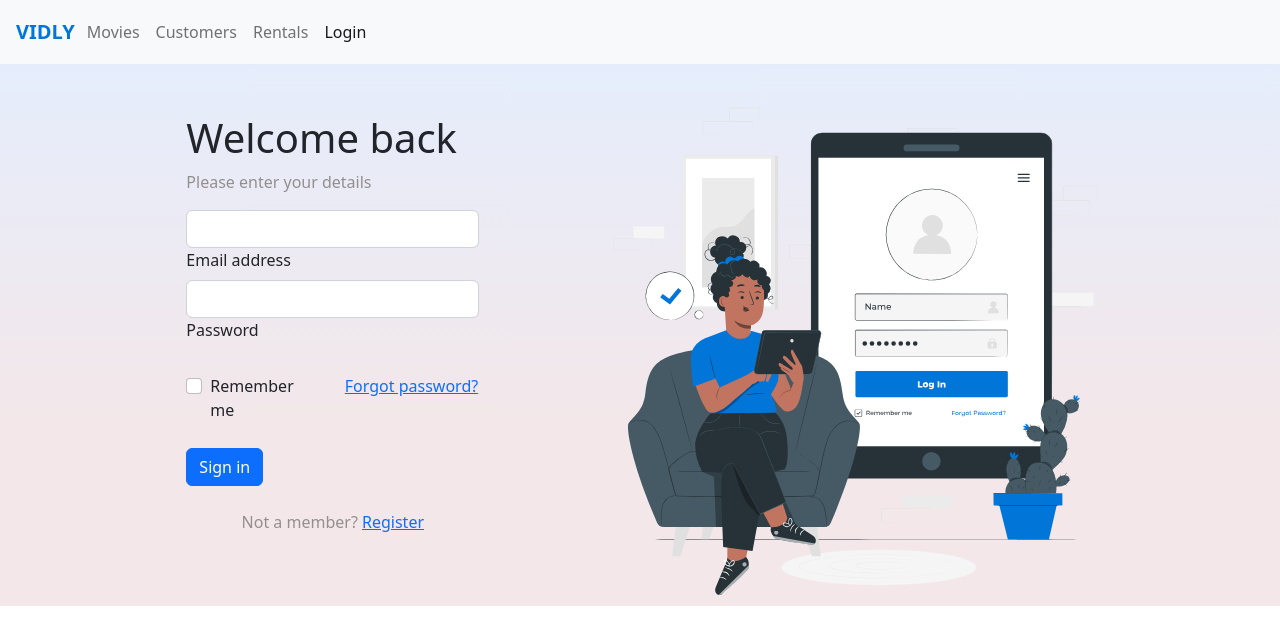
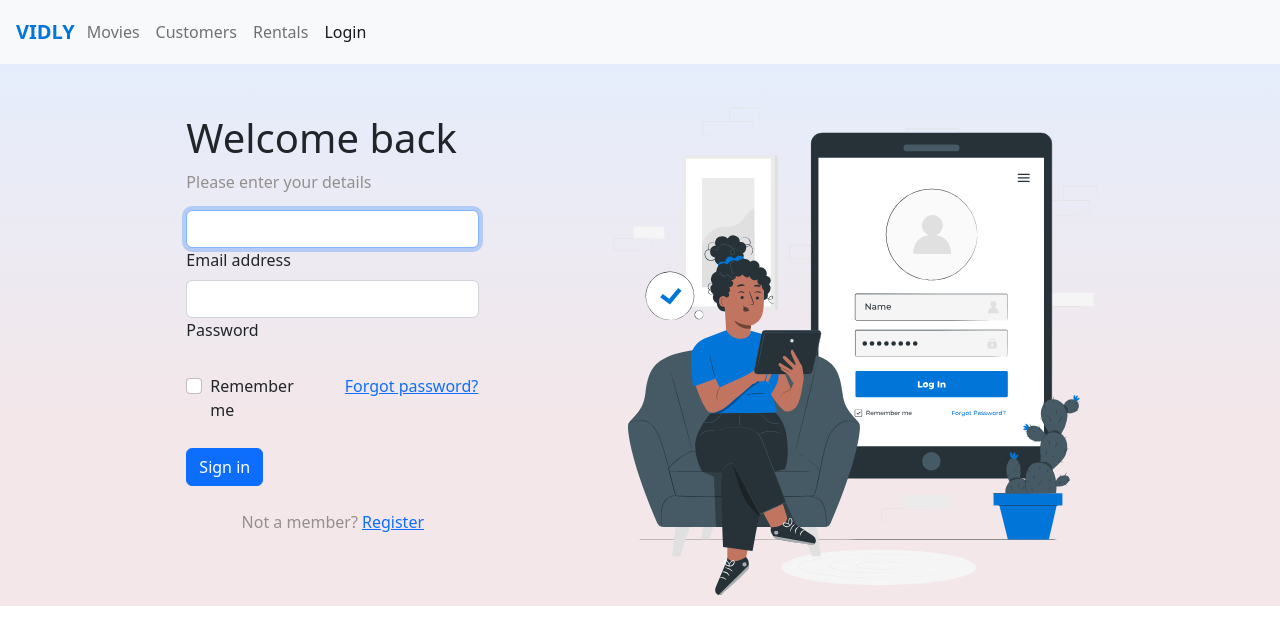
Before and after one commit to MirelaKostova/vidly, a React (Create React App) app: page /login in a window 1280 px wide. Shown: the top 644 px of the page. Built offline with nearby package versions, Linux system fonts and the light colour scheme.

Commit message:
Added autoFocus to Email input field

```diff
--- a/src/components/common/loginForm/loginForm.jsx
+++ b/src/components/common/loginForm/loginForm.jsx
@@ -16,7 +16,12 @@ const LoginForm = () => {
 
           {/* Email input */}
           <div className="form-outline">
-            <input type="email" id="emailForm" className="form-control" />
+            <input
+              autoFocus
+              type="email"
+              id="emailForm"
+              className="form-control"
+            />
             <label className="form-label" htmlFor="emailForm">
               Email address
             </label>
@@ -55,7 +60,11 @@ const LoginForm = () => {
           </div>
 
           {/* Submit button */}
-          <button type="button" className="btn btn-primary btn-block mb-4">
+          <button
+            type="button"
+            className="btn btn-primary btn-block mb-4"
+            onClick={handleSubmit}
+          >
             Sign in
           </button>
 
```
